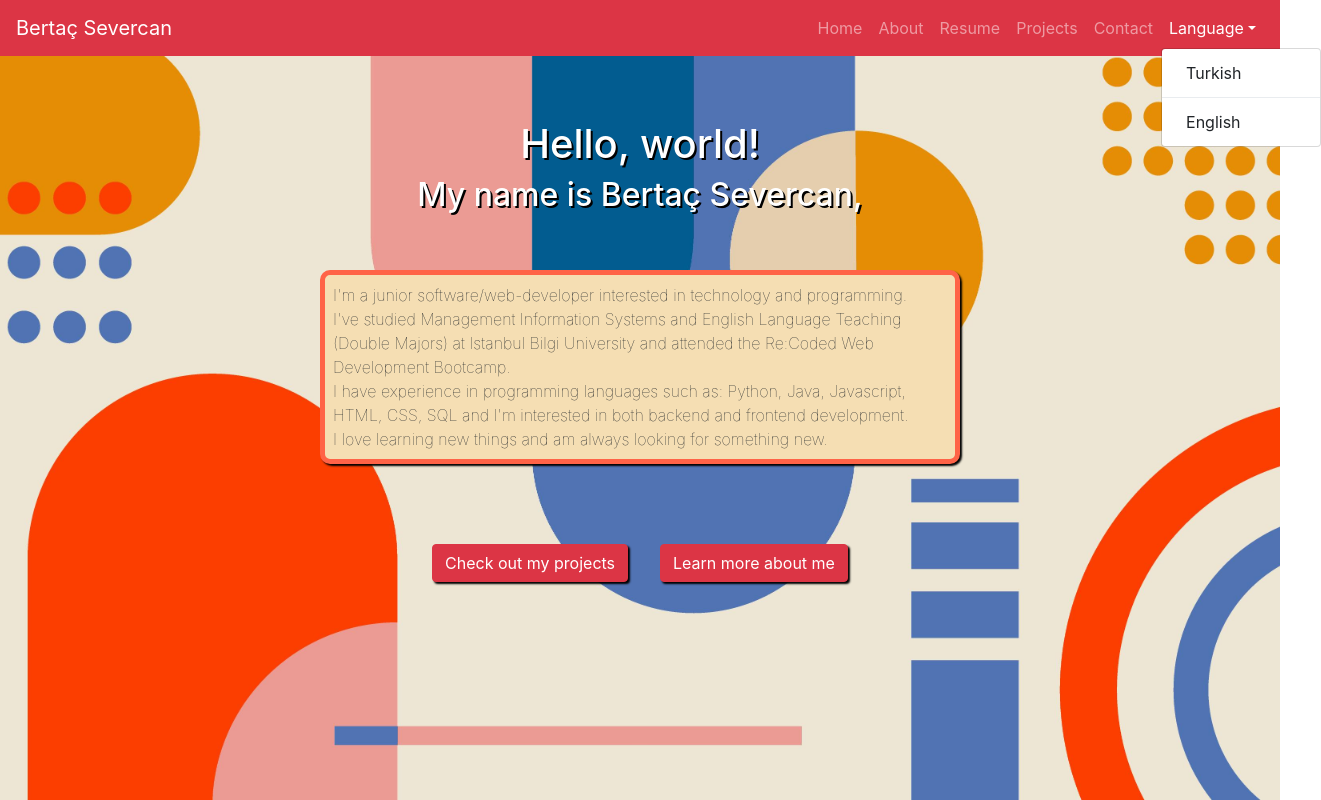
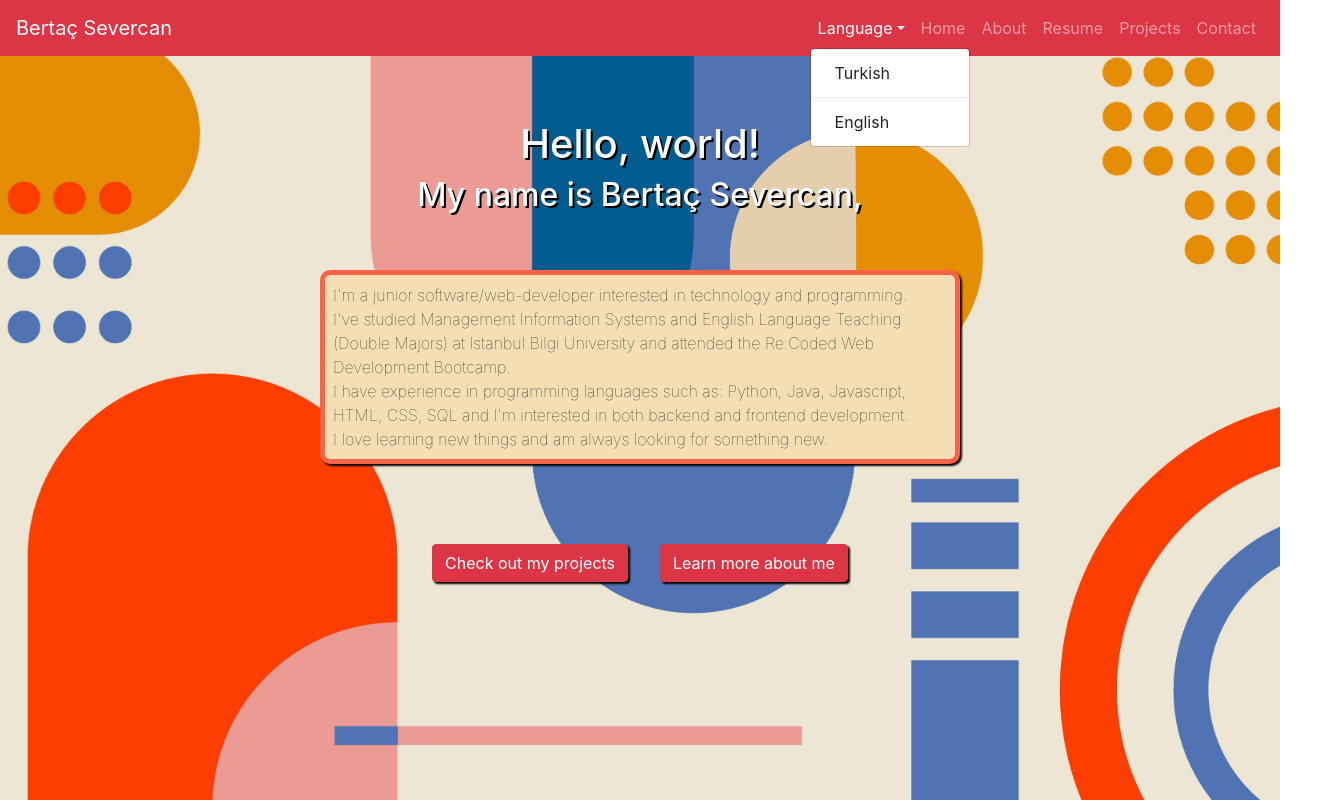
Before and after one commit to bertacsevercan/my-portfolio, a React (Create React App) app: page / in a window 1280 px wide. Both pictures are taken after a click on the button "Language". Shown: the whole page, 1321 px wide, since content can reach past the window. Built offline with nearby package versions, Linux system fonts and the light colour scheme.

Commit message:
add tr translation

```diff
--- a/src/components/NavBar/index.jsx
+++ b/src/components/NavBar/index.jsx
@@ -17,6 +17,25 @@ const NavBar = () => {
       <Navbar.Toggle aria-controls="basic-navbar-nav" />
       <Navbar.Collapse id="basic-navbar-nav">
         <Nav className="justify-content-end" style={{ flex: 1 }}>
+          <NavDropdown title={t("navbar.links.link5")} id="basic-nav-dropdown">
+            <NavDropdown.Item
+              onClick={() => {
+                i18next.changeLanguage("tr");
+              }}
+              href="#action/3.1"
+            >
+              {t("navbar.languages.tr")}
+            </NavDropdown.Item>
+            <NavDropdown.Divider />
+            <NavDropdown.Item
+              onClick={() => {
+                i18next.changeLanguage("en");
+              }}
+              href="#action/3.2"
+            >
+              {t("navbar.languages.en")}
+            </NavDropdown.Item>
+          </NavDropdown>
           <Nav.Item>
             <Nav.Link as={Link} to="/">
               {t("navbar.links.link0")}
@@ -42,25 +61,6 @@ const NavBar = () => {
               {t("navbar.links.link4")}
             </Nav.Link>
           </Nav.Item>
-          <NavDropdown title={t("navbar.links.link5")} id="basic-nav-dropdown">
-            <NavDropdown.Item
-              onClick={() => {
-                i18next.changeLanguage("tr");
-              }}
-              href="#action/3.1"
-            >
-              {t("navbar.languages.tr")}
-            </NavDropdown.Item>
-            <NavDropdown.Divider />
-            <NavDropdown.Item
-              onClick={() => {
-                i18next.changeLanguage("en");
-              }}
-              href="#action/3.2"
-            >
-              {t("navbar.languages.en")}
-            </NavDropdown.Item>
-          </NavDropdown>
         </Nav>
       </Navbar.Collapse>
     </Navbar>
--- a/src/locales/tr/translation.json
+++ b/src/locales/tr/translation.json
@@ -6,7 +6,7 @@
     },
     "texts": {
       "text0": "Ben teknoloji ve programlamayla ilgilenen, bir junior yazılım/web geliştiricisiyim.",
-      "text1": "İstanbul Bilgi Üniversitesi Yönetim Bilişim Sistemleri ve İngilizce Öğretmenliği bölümleri (ÇAP) mezunuyum ve 6 aylık Re:Coded Web Geliştirme Kampından başarıyla mezun oldum.",
+      "text1": "İstanbul Bilgi Üniversitesi Yönetim Bilişim Sistemleri ve İngilizce Öğretmenliği bölümleri (ÇAP) mezunuyum ve 6 aylık Re:Coded Web Geliştirme Kampından da başarıyla mezun oldum.",
       "text2": "Python, Java, Javascript, HTML, CSS, SQL gibi programlama dillerinde deneyim sahibiyim ve hem backend hem de frontend yazılım geliştirme ile ilgileniyorum.",
       "text3": "Her zaman yenilikler peşinde olmayı ve yeni şeyler öğrenmeyi seviyorum."
     },
@@ -17,19 +17,19 @@
   },
   "navbar": {
     "links": {
-      "link0": "Home",
-      "link1": "About",
-      "link2": "Resume",
-      "link3": "Projects",
-      "link4": "Contact",
-      "link5": "Language"
+      "link0": "Ana sayfa",
+      "link1": "Hakkımda",
+      "link2": "Özgeçmiş",
+      "link3": "Projelerim",
+      "link4": "İletişim",
+      "link5": "Dil"
     },
     "languages": {
-      "tr": "Turkish",
-      "en": "English"
+      "tr": "Türkçe",
+      "en": "İngilizce"
     },
     "projects": {
-      "title": "My projects"
+      "title": "Projelerim"
     }
   }
 }
```
